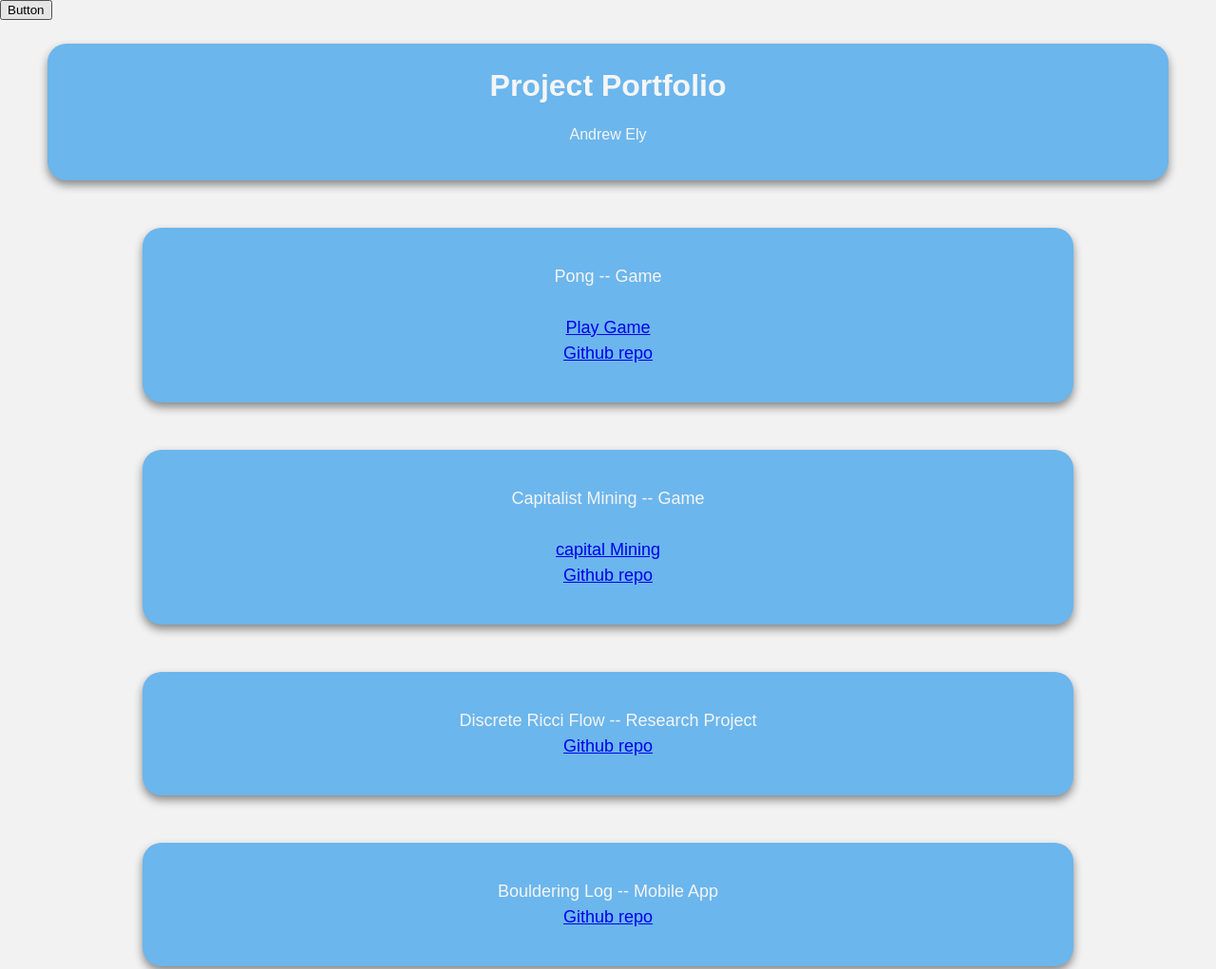
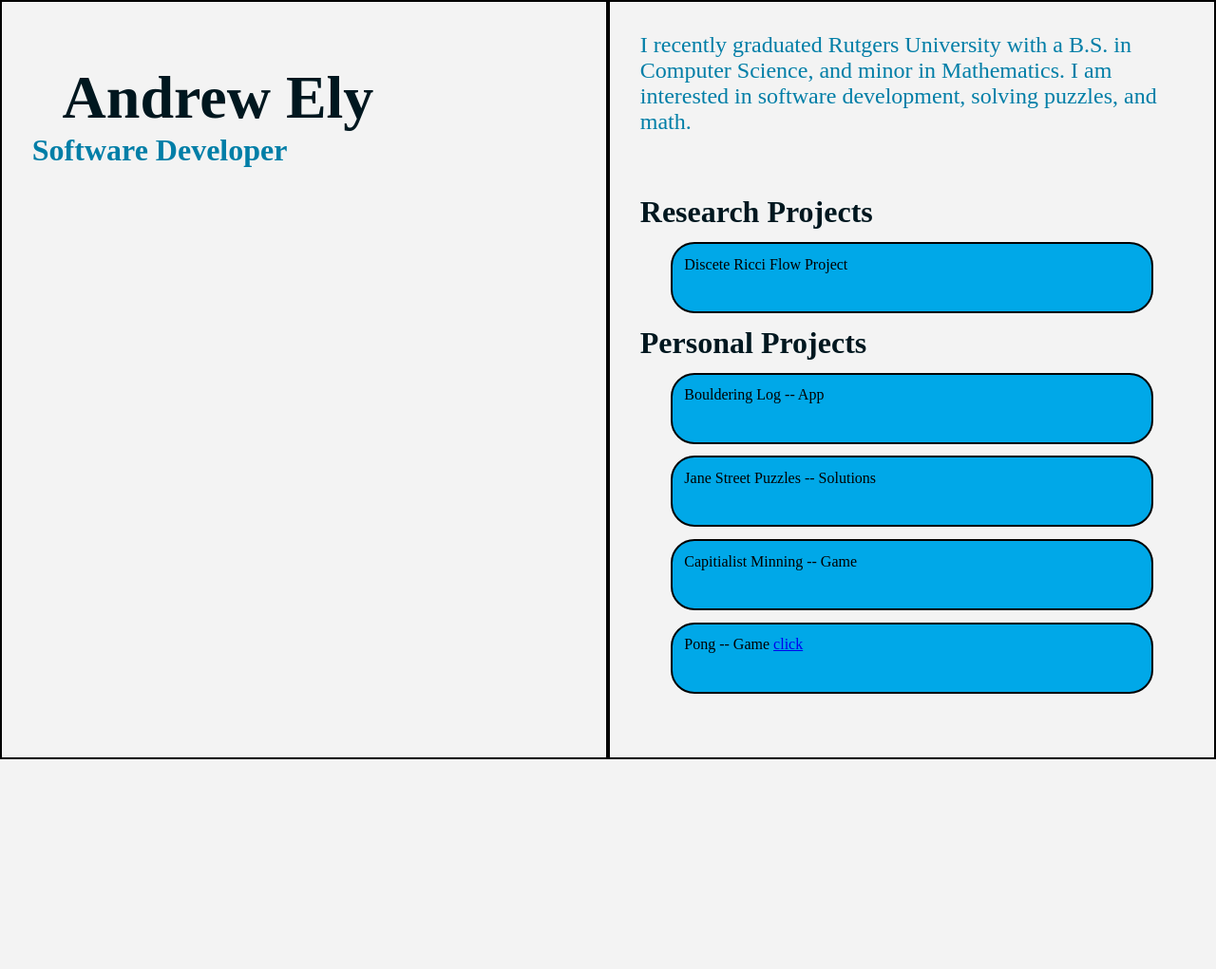
Before and after one commit to andrewely8/andrewely8.github.io, a plain HTML site: page index.html in a window 1280 px wide. Shown: the top 1021 px of the page at 95% size. After the commit the page ends 800 px from the top, so only its background shows below. Drawn offline with Linux system fonts and the light colour scheme.

Commit message:
added pong game

```diff
--- a/index.html
+++ b/index.html
@@ -1,5 +1,5 @@
  <!--
- #FFFFFF
+ #F3F3F3
  #00171F
  #003459
  #007EA7
@@ -13,142 +13,134 @@
     <meta charset="UTF-8">
     <title>Andrew Ely Project Portfolio</title>
     <style>
+
       body {
-        background-color: #F2F2F2;
-        margin: 0;
-        font-family: Arial, sans-serif;
+         background-color: #F3F3F3;
+         margin: 0;
       }
 
-      .top {
-        background-color: #6BB6ED;
-        line-height: 1.5;
-        padding: 20px;
-        text-align: center;
-        border-radius: 20px;
-        margin-top: 25px;
-        margin-left: 50px;
-        margin-right: 50px;
-        box-shadow: 0px 5px 10px #888888;
+      .portfolioTitleHeader {
+        text-align: left;
+        margin-left: 5%;
+        margin-top: 0;
+        margin-bottom: 2%;
+        font-size: 24pt;
+        font-weight: 900;
+        color: #00171F;
       }
 
-      .middle {
-        background-color: #6BB6ED;
-        padding: 20px;
-        font-size: 18px;
-        line-height: 1.5;
-        text-align: center;
-        border-radius: 20px;
-        margin-top: 50px;
-        margin-left: 150px;
-        margin-right: 150px;
-        box-shadow: 0px 5px 10px #888888;
+      .portfolioProjectBubble {
+        height: 75px;
+        margin-left: 10%;
+        margin-right: 10%;
+        margin-top: 2%;
+        margin-bottom: 2%;
+        background-color: #00A8E8;
+        border-style: solid;
+        box-sizing: border-box;
+        border-radius: 25px;
+        border-width: 2px;
+        padding: 2%;
+
       }
 
-      .video {
-        padding: 20px;
-        text-align: center;
-        margin-top: 50px;
-        margin-left: 250px;
-        margin-right: 250px;
+      .portfolioProjectBubble:hover {
+        background:#34C5FF;
+        border-width: 3px;
       }
 
-      .end {
-        background-color: #6BB6ED;
-        line-height: 1.5;
-        font-size: 18px;
-        padding: 20px;
-        text-align: center;
-        border-radius: 20px;
-        margin-top: 50px;
-        margin-left: 150px;
-        margin-right: 150px;
-        box-shadow: 0px 5px 10px #888888;
+      #entireScreen {
+        height: 100vh;
+        width: 100%;
       }
 
-      .feedback {
-        background-color: #6BB6ED;
-        line-height: 1.5;
-        font-size: 18px;
-        padding: 20px;
-        text-align: center;
-        border-radius: 20px;
-        margin-top: 50px;
-        margin-left: 150px;
-        margin-right: 150px;
-        margin-bottom: 100px;
-        box-shadow: 0px 5px 10px #888888;
+      #leftScreen {
+
+        display: inline-block;
+        position: fixed;
+        right: 50%;
+        width: 50%;
+        height: 100%;
+        box-sizing: border-box;
+        border-style: solid;
+        border-color: black;
+        border-width: 2px;
+        margin: 0;
+
       }
 
-      h1 {
-        color: whitesmoke;
+      #rightScreen {
+        display: inline-block;
+        position: absolute;
+        left: 50%;
+        width: 50%;
+        height: 100%;
+        box-sizing: border-box;
+        border-style: solid;
+        border-color: black;
+        border-width: 2px;
         margin: 0;
       }
-      p {
-        color: whitesmoke;
+
+      #authorName {
+        text-align: left;
+        margin-left: 10%;
+        margin-top: 10%;
+        margin-bottom: 0;
+        font-size: 48pt;
+        font-weight: 900;
+        color: #00171F;
       }
+
+      #authorBio {
+        text-align: left;
+        margin-left: 5%;
+        margin-right: 5%;
+        margin-top: 0;
+        font-size: 24pt;
+        font-weight: 700;
+        color: #007EA7;
+      }
+
+      #portfolioDescription {
+        text-align: left;
+        margin-left: 5%;
+        margin-right: 5%;
+        margin-top: 5%;
+        margin-bottom:10%;
+        font-size: 18pt;
+        font-weight: 500;
+        color: #007EA7;
+      }
+
+
     </style>
   </head>
+
   <body>
 
-    <button type="button" onclick="myFunction()">Button</button>
+    <div id="entireScreen">
+      <div id="leftScreen">
+        <p id="authorName">Andrew Ely</p>
+        <p id="authorBio">Software Developer</p>
+      </div>
+      <div id="rightScreen">
+        <p id="portfolioDescription">I recently graduated Rutgers University with a B.S. in Computer Science, and minor in Mathematics. I am interested in software development, solving puzzles, and math.</p>
+        <p class="portfolioTitleHeader">Research Projects</p>
+        <div class="portfolioProjectBubble">Discete Ricci Flow Project</div>
+        <p class="portfolioTitleHeader">Personal Projects</p>
+        <div class="portfolioProjectBubble">Bouldering Log -- App</div>
+        <div class="portfolioProjectBubble">Jane Street Puzzles -- Solutions</div>
+        <div class="portfolioProjectBubble">Capitialist Minning -- Game</div>
+        <div class="portfolioProjectBubble">
+          Pong -- Game
+          <a href="pong/build/web/index.html">click</a>
+        </div>
 
-    <script src="script.js">
-
-    </script>
-
-    <div class="top">
-      <h1>Project Portfolio</h1>
-      <p>Andrew Ely</p>
+      </div>
     </div>
 
-    <div class="middle">
-      <p>
-        Pong -- Game
-        <br>
-        <br>
-        <a href="pong/build/web/index.html">Play Game</a>
-        <br>
-        <a href="https://github.com/andrewely8/andrewely8.github.io">Github repo</a>
-      </p>
-    </div>
+    <script src="script.js"></script>
+  </body>
 
-     <div class="middle">
-      <p>
-        Capitalist Mining -- Game
-        <br>
-        <br>
-        <a href="capitialMiningPybagTEST/build/web/index.html">capital Mining</a>
-        <br>
-        <a href="https://github.com/andrewely8/andrewely8.github.io">Github repo</a>
-      </p>
-    </div>
-
-    <div class="middle">
-      <p>
-        Discrete Ricci Flow -- Research Project
-        <br>
-        <a href="https://github.com/andrewely8/andrewely8.github.io">Github repo</a>
-      </p>
-    </div>
-
-    <div class="middle">
-      <p>
-        Bouldering Log -- Mobile App
-        <br>
-        <a href="https://github.com/andrewely8/andrewely8.github.io">Github repo</a>
-      </p>
-    </div>
-
-    <div class="middle">
-      <p>
-        Jane Street Puzzle Solutions -- Tutorials
-        <br>
-        <a href="https://github.com/andrewely8/andrewely8.github.io">Github repo</a>
-      </p>
-    </div>
-
-    <br>
-    <br>
-
-  </body>
 </html>
--- a/script.js
+++ b/script.js
@@ -1,3 +1,13 @@
-function myFunction() {
-        alert("test2");
-      }
+let entireScreen = document.getElementById('entireScreen');
+
+window.addEventListener("mousemove", (e) => {
+  let xPos = e.clientX;
+  let yPos = e.clientY;
+  let size = '600px'
+  let color = '#FFFFFF'
+
+  let transparency = 'transparent 90%';
+
+  entireScreen.style.background = `radial-gradient( 600px at ${xPos}px ${yPos}px, ${color}, ${transparency})`;
+
+});
```
Also changed, not shown: pong/build/web/index.html (+35 -58 lines), 3 other files.
